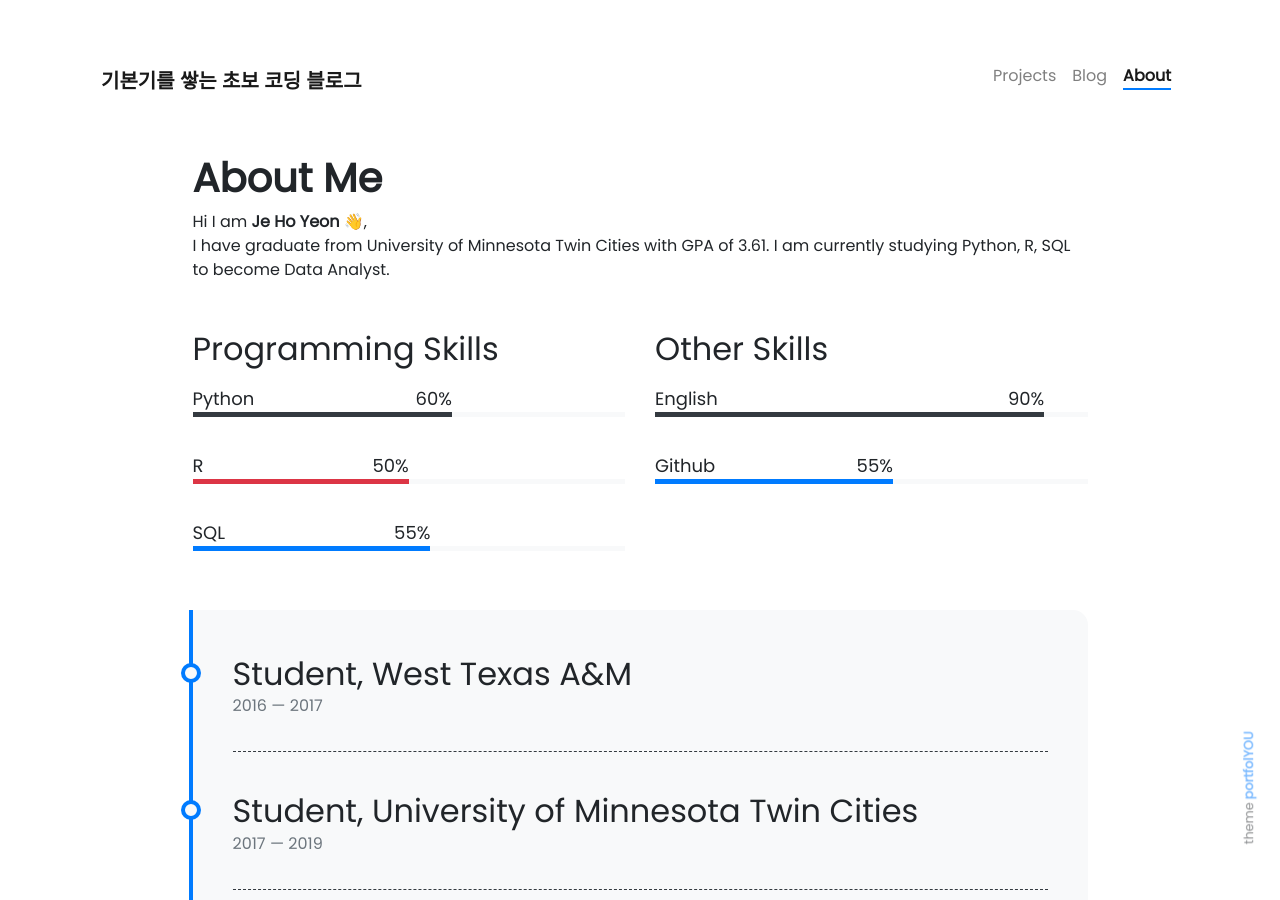
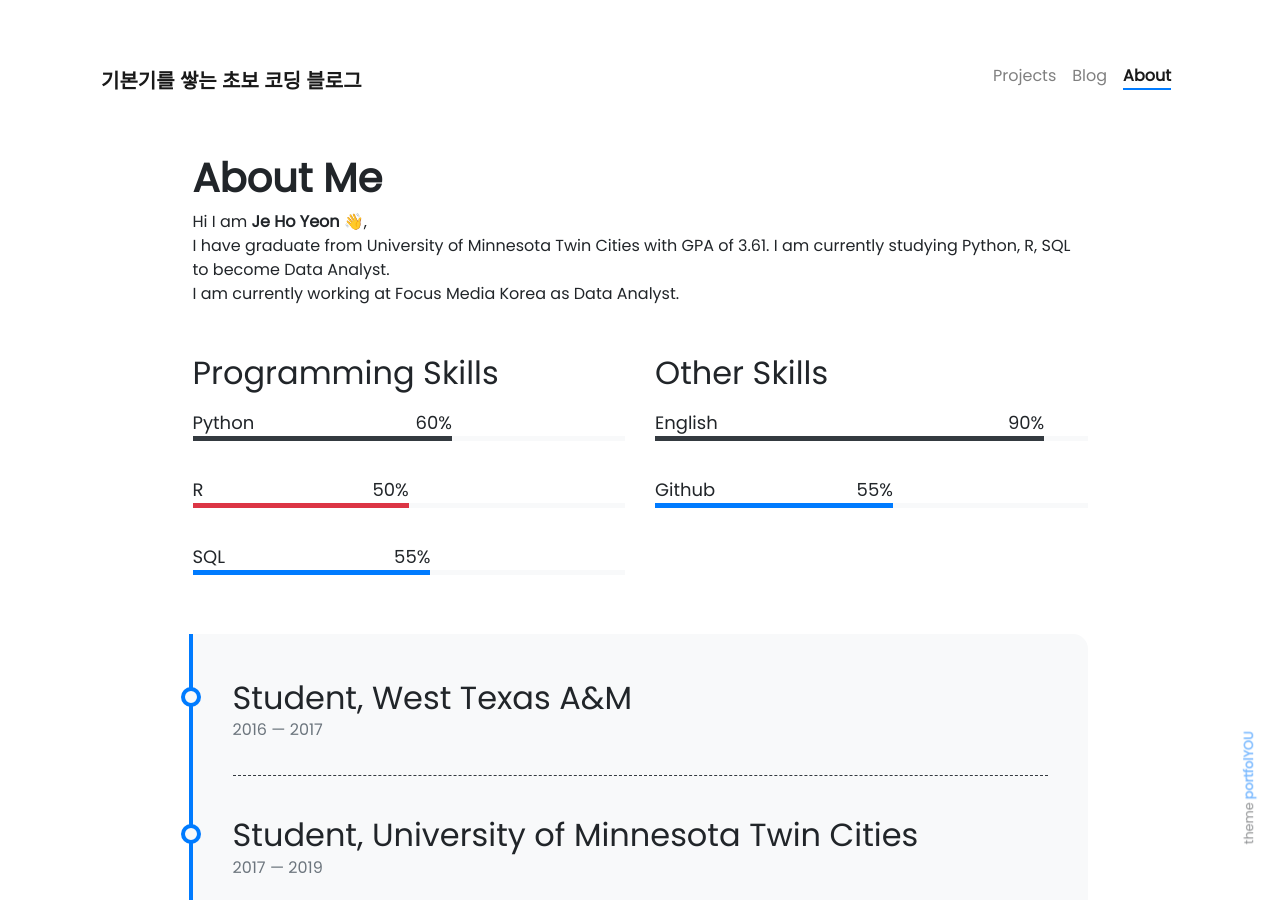
Before and after one commit to jyeon94/jyeon94.github.io, a Jekyll site: the page built from pages/about.md, in a window 1280 px wide and 900 px high. Built offline with Jekyll 4.4.1, drawn with Linux system fonts in a browser that asks for light colours; nearby versions of some CDN libraries; emoji names are drawn with the system emoji font.

Commit message:
Update about.md

```diff
--- a/pages/about.md
+++ b/pages/about.md
@@ -8,7 +8,8 @@ weight: 3
 # **About Me**
 
 Hi I am **{{ site.author.name }}** :wave:,<br>
-I have graduate from University of Minnesota Twin Cities with GPA of 3.61. I am currently studying Python, R, SQL to become Data Analyst.
+I have graduate from University of Minnesota Twin Cities with GPA of 3.61. I am currently studying Python, R, SQL to become Data Analyst. <br/>
+I am currently working at Focus Media Korea as Data Analyst.
 
 <div class="row">
 {% include about/skills.html title="Programming Skills" source=site.data.programming-skills %}
```
